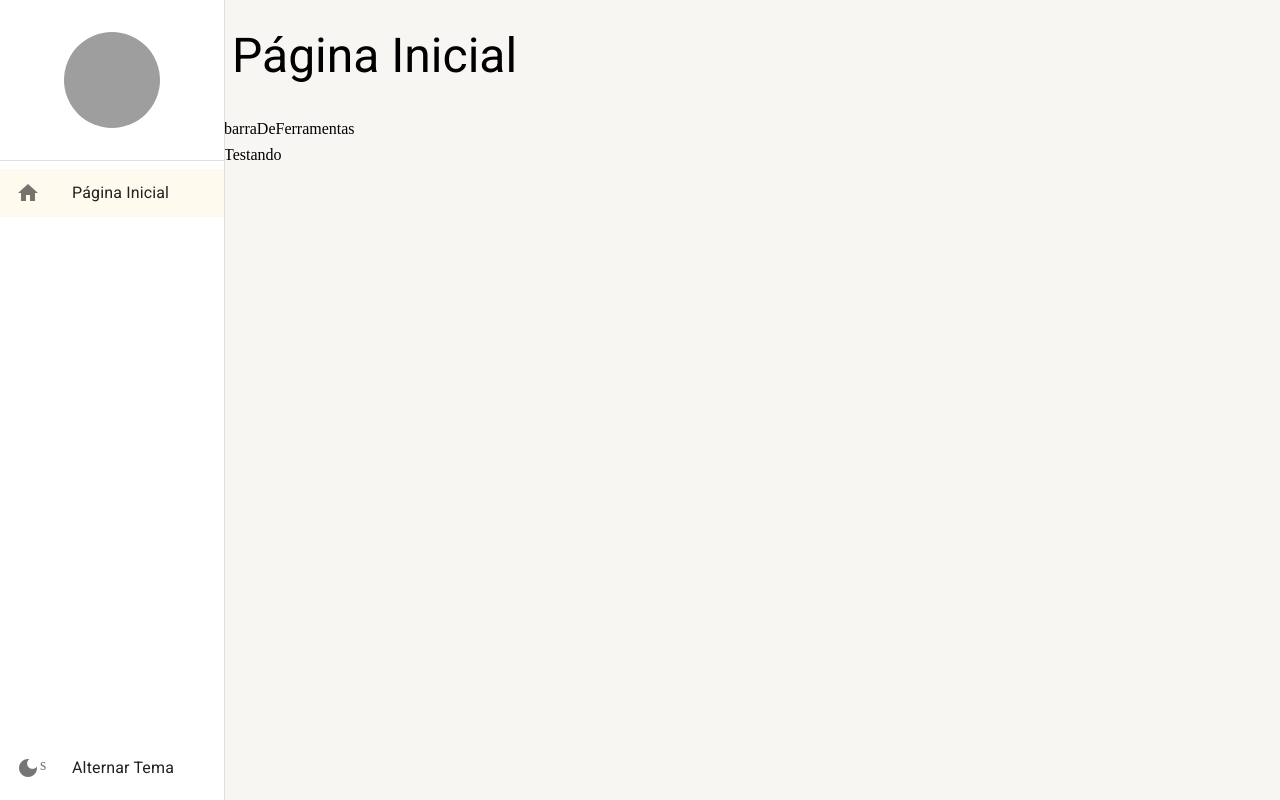
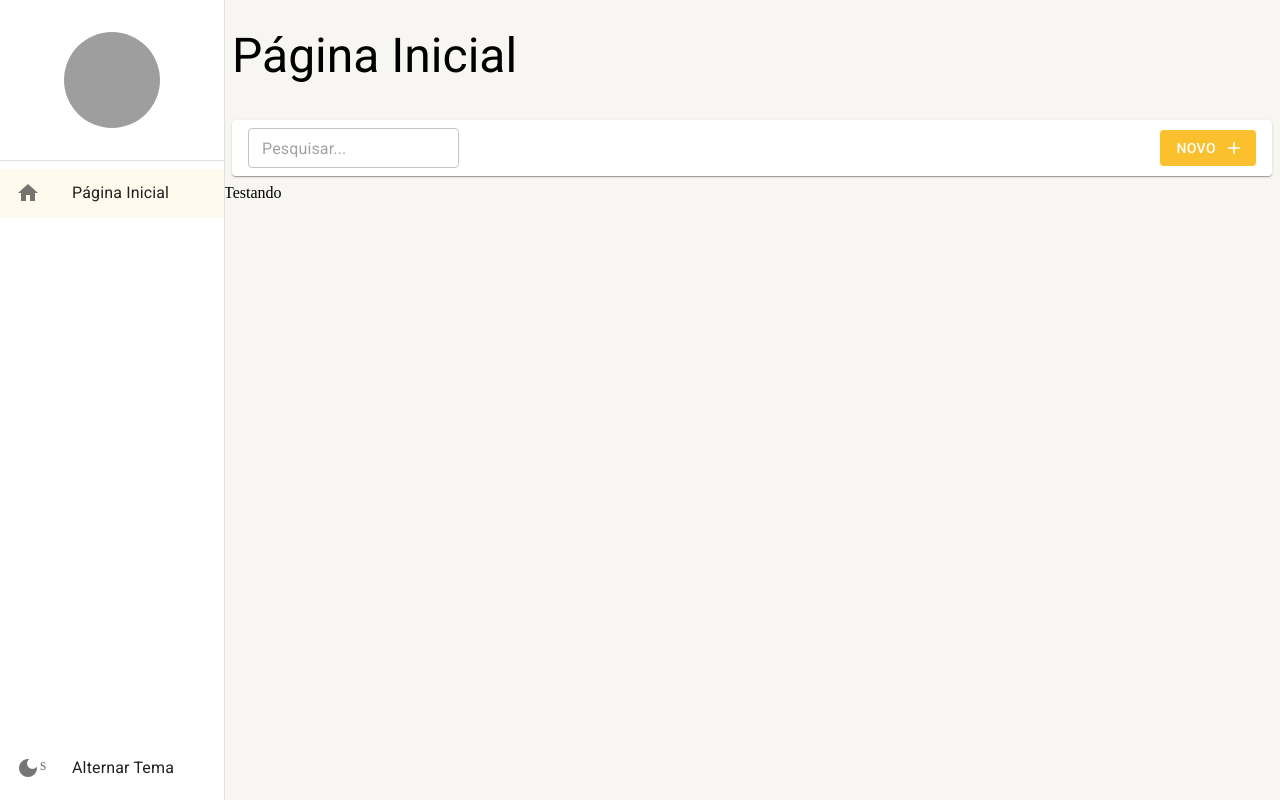
Before and after one commit to leo-ngra/Projeto-Cadastro-Pessoas-Cidades, a React (Create React App) app: page /pagina-inicial in a window 1280 px wide. Built offline with nearby package versions, Linux system fonts and the light colour scheme; grey boxes are pictures that could not be loaded.

Commit message:
feat: Barra de ferramentas da listagem

```diff
--- a/src/pages/dashboard/Dashboard.tsx
+++ /dev/null
@@ -1,10 +0,0 @@
-import { LayoutBaseDePagina } from "../../shared/layouts/LayoutBaseDePagina"
-
-export const Dashboard: React.FC = () => {
-
-    return(
-        <LayoutBaseDePagina titulo='Página Inicial' barraDeFerramentas={<>barraDeFerramentas</>}>
-            Testando
-        </LayoutBaseDePagina>
-    )
-}
--- /dev/null
+++ b/src/pages/dashboard/index.tsx
@@ -0,0 +1,20 @@
+import { BarraDeFerramentas } from "../../shared/components/barra-de-ferramentas"
+import { LayoutBaseDePagina } from "../../shared/layouts/LayoutBaseDePagina"
+
+export const Dashboard: React.FC = () => {
+
+    return (
+        <LayoutBaseDePagina
+            titulo='Página Inicial'
+            barraDeFerramentas={(
+                <BarraDeFerramentas
+                    mostrarInputBusca
+                    textoBotaoNovo="Novo"
+                />
+            )}
+
+        >
+            Testando
+        </LayoutBaseDePagina>
+    )
+}
--- a/src/routes/index.tsx
+++ b/src/routes/index.tsx
@@ -1,7 +1,7 @@
 import { Routes, Route, Navigate } from 'react-router-dom'
 import { useDrawerContext } from '../shared/contexts/DrawerContext';
 import { useEffect } from 'react';
-import { Dashboard } from '../pages/dashboard/Dashboard';
+import { Dashboard } from '../pages/dashboard';
 
 export const AppRoutes = () => {
 
--- /dev/null
+++ b/src/shared/components/barra-de-ferramentas/index.tsx
@@ -0,0 +1,61 @@
+import { Box, Button, Paper, useTheme, TextField, Icon } from "@mui/material"
+
+interface IBarraDeFerramentasProps {
+    textoDaBusca?: string;
+    mostrarInputBusca?: boolean;
+    aoMudarTextoDeBusca?: (novoTexto: string) => void;
+    textoBotaoNovo?: string;
+    mostrarBotaoNovo?: boolean;
+    aoClicarEmNovo?: () => void;
+}
+
+export const BarraDeFerramentas: React.FC<IBarraDeFerramentasProps> = ({
+    textoDaBusca = '',
+    mostrarInputBusca = false,
+    aoMudarTextoDeBusca,
+    textoBotaoNovo = 'Novo',
+    mostrarBotaoNovo = true,
+    aoClicarEmNovo,
+}) => {
+    const theme = useTheme();
+
+    return (
+        <Box
+            gap={1}
+            marginX={1}
+            padding={1}
+            paddingX={2}
+            display='flex'
+            alignItems='center'
+            height={theme.spacing(5)}
+            component={Paper}>
+
+            {(mostrarInputBusca && (
+                <TextField
+                    size="small"
+                    value={textoDaBusca}
+                    onChange={(e) => aoMudarTextoDeBusca?.(e.target.value)}
+                    placeholder="Pesquisar..."
+                />
+            ))}
+
+            <Box
+                flex={1}
+                display='flex'
+                justifyContent='end'
+            >
+                {mostrarBotaoNovo && (
+                    <Button
+                        color='primary'
+                        disableElevation
+                        variant='contained'
+                        onClick={aoClicarEmNovo}
+                        endIcon={<Icon>add</Icon>}
+                    >
+                        {textoBotaoNovo}
+                    </Button>
+                )}
+            </Box>
+        </Box>
+    )
+}
```
